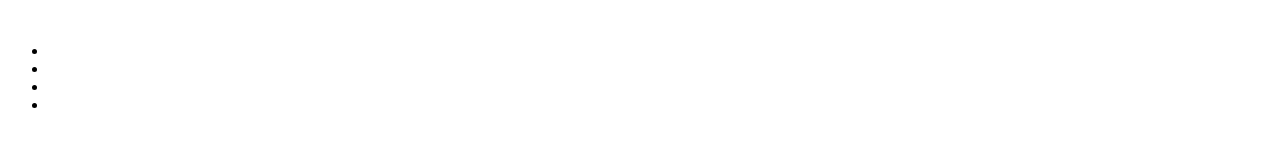
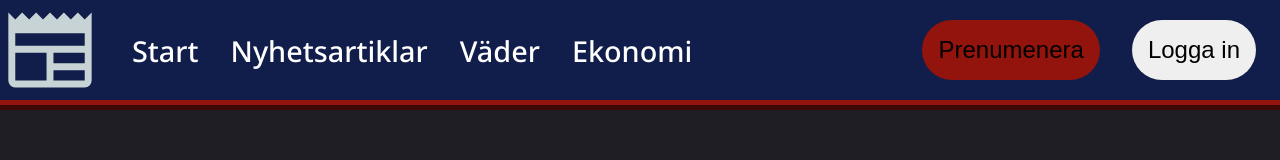
Before and after one commit to Appsar/NyhetsSidaV2, a plain HTML site: page Sidor/index.html in a window 1280 px wide. Drawn offline with Linux system fonts and the light colour scheme.

Commit message:
fixed navbar & responsive

```diff
--- a/Sidor/index.html
+++ b/Sidor/index.html
@@ -11,22 +11,57 @@
     <link rel="stylesheet" href="/css/news.css">
     <link rel="stylesheet" href="/css/root.css">
 
+    <link
+        href="https://fonts.googleapis.com/css2?family=Noto+Sans:ital,wght@0,100..900;1,100..900&family=Nunito:ital,wght@0,200..1000;1,200..1000&family=Roboto:ital,wght@0,100..900;1,100..900&display=swap"
+        rel="stylesheet">
+
 </head>
 
 <body>
     <header>
         <nav>
 
-            <img />
+            <svg xmlns="http://www.w3.org/2000/svg" height="100px" viewBox="0 -960 960 960" width="100px"
+                fill="#C8D3D5">
+                <path
+                    d="M146.67-120q-27.5 0-47.09-19.58Q80-159.17 80-186.67V-840l67 67 66-67 67 67 67-67 66 67 67-67 67 67 66-67 67 67 67-67 66 67 67-67v653.33q0 27.5-19.58 47.09Q840.83-120 813.33-120H146.67Zm0-66.67h300v-266.66h-300v266.66Zm366.66 0h300v-100h-300v100Zm0-166.66h300v-100h-300v100ZM146.67-520h666.66v-120H146.67v120Z" />
+            </svg>
 
-            <div>
+            <div id="linksA">
                 <ul>
-                    <li><a></a></li>
-                    <li><a></a></li>
-                    <li><a></a></li>
-                    <li><a></a></li>
+                    <li><a href="#">Start</a></li>
+                    <li><a href="#">Nyhetsartiklar</a></li>
+                    <li><a href="#">Väder</a></li>
+                    <li><a href="#">Ekonomi</a></li>
                 </ul>
             </div>
+
+            <details id="hamburger">
+                <summary>
+                    <svg class="closed" xmlns="http://www.w3.org/2000/svg" height="50px" viewBox="0 -960 960 960"
+                        width="50px" fill="black">
+                        <path d="M120-240v-80h720v80H120Zm0-200v-80h720v80H120Zm0-200v-80h720v80H120Z" />
+                    </svg>
+                    <svg class="open" xmlns="http://www.w3.org/2000/svg" height="50px" viewBox="0 -960 960 960"
+                        width="50px" fill="black">
+                        <path
+                            d="m256-200-56-56 224-224-224-224 56-56 224 224 224-224 56 56-224 224 224 224-56 56-224-224-224 224Z" />
+                    </svg>
+                </summary>
+                <div id="links">
+                    <ul>
+                        <li><a href="#">Start</a></li>
+                        <li><a href="#">Nyhetsartiklar</a></li>
+                        <li><a href="#">Väder</a></li>
+                        <li><a href="#">Ekonomi</a></li>
+                    </ul>
+                </div>
+            </details>
+
+            <button id="btn-sub">Prenumenera</button>
+            <button id="btn-login">Logga in</button>
+
+
         </nav>
     </header>
 
--- a/css/button.css
+++ b/css/button.css
@@ -0,0 +1,22 @@
+#btn-sub {
+    margin-left: auto;
+    background-color: var(--primary-color);
+    border-radius: 40px;
+    padding: 1rem 1rem;
+    border: none;
+}
+
+#btn-login {
+    margin-right: 1.5rem;
+    border-radius: 40px;
+    padding: 1rem 1rem;
+    border: none;
+    min-width: 95px;
+
+
+}
+
+#btn-sub,
+#btn-login {
+    font-size: clamp(1rem, 2.5vw, 1.5rem)
+}
--- a/css/nav.css
+++ b/css/nav.css
@@ -0,0 +1,104 @@
+nav {
+    display: flex;
+    align-items: center;
+    justify-content: center;
+    min-width: 500px;
+    width: 100%;
+    background-color: var(--background-color);
+    border-bottom: 10px ridge var(--primary-color);
+    gap: 2rem;
+    background-color: #111D4A;
+}
+
+
+#linksA a {
+    font-size: 1.8rem;
+    font-weight: 500;
+    color: white;
+    text-decoration: none;
+
+
+}
+
+#links a:hover {
+    text-decoration: underline;
+}
+
+svg {
+    min-width: 80px;
+}
+
+
+
+/* Hamburgare Meny */
+
+header>nav>#linksA {
+    display: none;
+}
+
+header>nav ul {
+    display: flex;
+    flex-direction: row;
+    gap: 2rem;
+}
+
+nav ul {
+    list-style: none;
+    margin: 0;
+    padding: 0;
+}
+
+details>#links {
+    position: absolute;
+    width: fit-content;
+    padding: 1rem;
+    display: flex;
+    background: white;
+}
+
+details>#links>ul {
+    display: flex;
+    flex-direction: column;
+}
+
+details a {
+    font-size: 1.5rem;
+    color: black;
+    text-decoration: none;
+}
+
+details a:hover {
+    text-decoration: underline;
+
+}
+
+details summary::marker {
+    content: "";
+}
+
+details .open {
+    display: none;
+}
+
+details[open] .open {
+    display: inline;
+}
+
+details .closed {
+    display: inline;
+}
+
+details[open] .closed {
+    display: none;
+}
+
+
+@media (min-width: 1125px) {
+    header>nav>#linksA {
+        display: block;
+    }
+
+    #hamburger {
+        display: none;
+    }
+}
--- a/css/root.css
+++ b/css/root.css
@@ -1,4 +1,19 @@
 :root {
-    --border: 1px solid rgb(207, 206, 204);
-    --border-bottom: 10px ridge rgb(255, 16, 16)
+    --border-color: #C8D3D5;
+
+    --background-color: #1E1E24;
+
+    --details-color: #547AA5;
+
+    --primary-color: #92140C;
+    --secondary-color: #256EFF;
+
 }
+
+
+body {
+    padding: 0;
+    margin: 0;
+    background-color: var(--background-color);
+    font-family: 'Noto Sans';
+}
```
